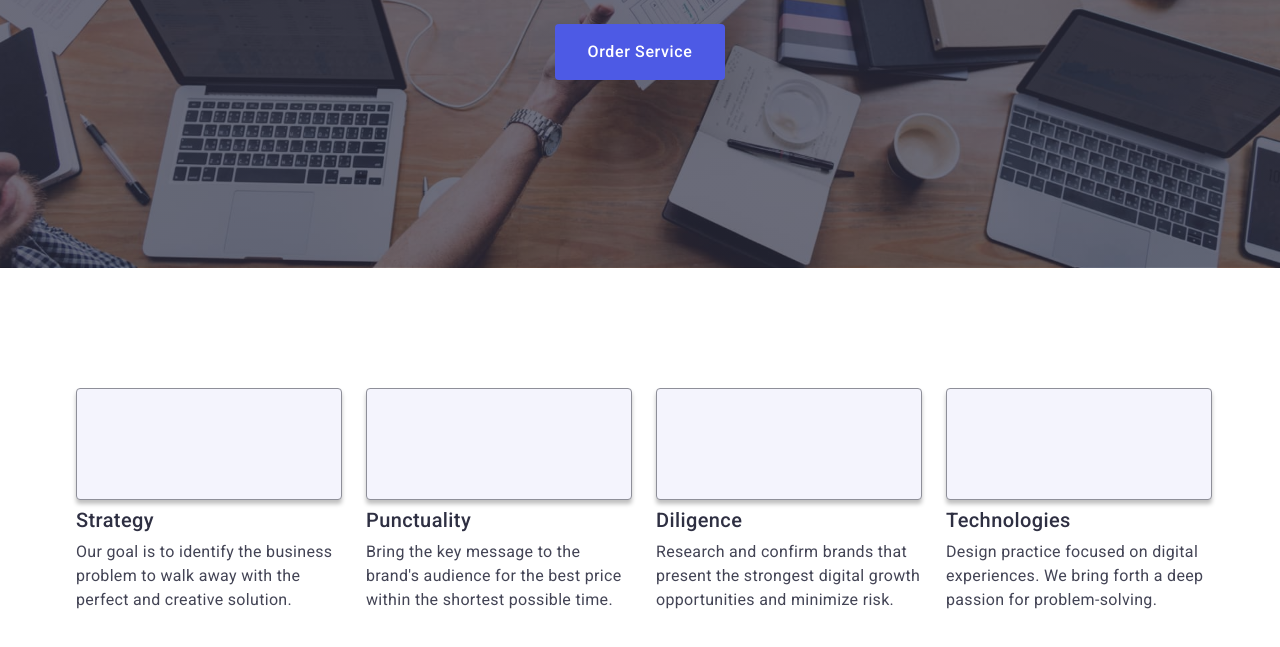
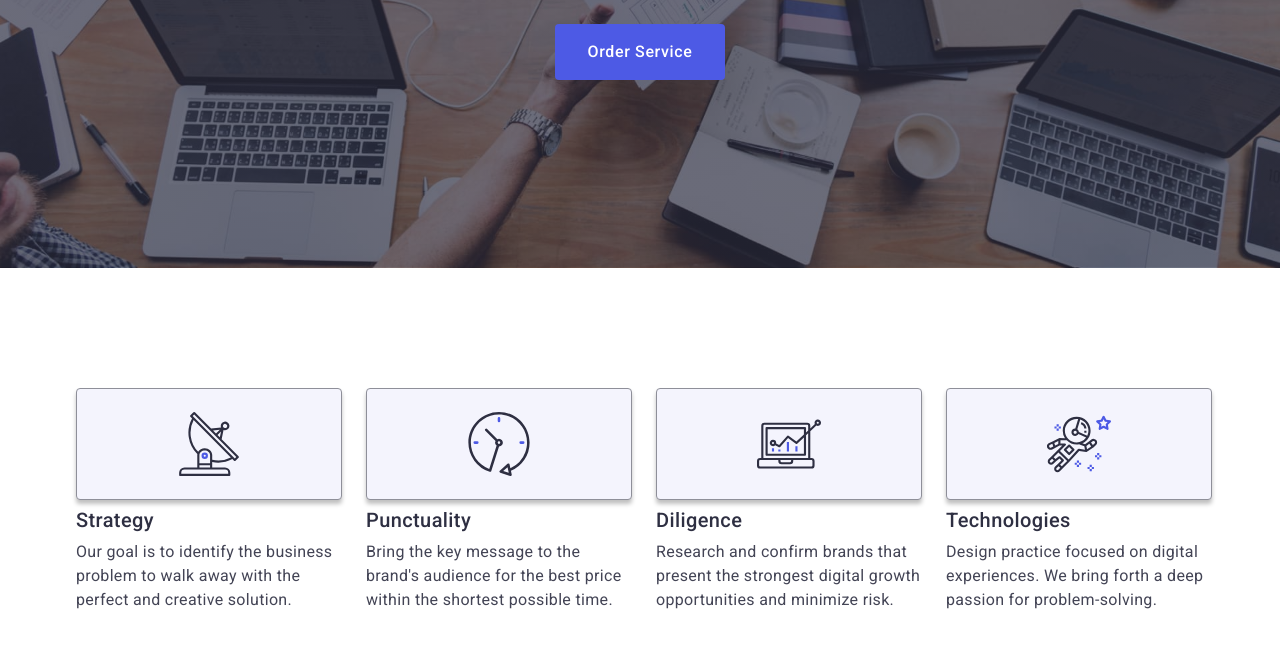
Before and after one commit to Andrey-Alohin/goit-markup-hw-04, a plain HTML site: page index.html in a window 1280 px wide. Shown: the part 405-1052 px from the top of the page. Drawn offline with nearby package versions, Linux system fonts and the light colour scheme.

Commit message:
svg icons

```diff
--- a/index.html
+++ b/index.html
@@ -42,7 +42,7 @@
                 <ul class="advantages-list">
                     <li class="advantages-item">
                         <div class="item-icon-container">
-                            <svg class="advantages-item-icon" width="64" height="64"><use href="./images/icons/icons.svg#antenna-icon"></use></svg>
+                            <svg class="advantages-item-icon" width="64" height="64"><use href="./images/icons.svg#antenna-icon"></use></svg>
                         </div>
                         <h3 class="advantages-item-title">Strategy</h3>
                         <p class="advantages-item-text">
@@ -51,7 +51,7 @@
                     </li>
                     <li class="advantages-item">
                         <div class="item-icon-container">
-                            <svg class="advantages-item-icon" width="64" height="64"><use href="./images/icons/icons.svg#clock-icon"></use></svg>
+                            <svg class="advantages-item-icon" width="64" height="64"><use href="./images/icons.svg#clock-icon"></use></svg>
                         </div>
                         <h3 class="advantages-item-title">Punctuality</h3>
                         <p class="advantages-item-text">
@@ -60,7 +60,7 @@
                     </li>
                     <li class="advantages-item">
                         <div class="item-icon-container">
-                            <svg class="advantages-item-icon" width="64" height="64"><use href="./images/icons/icons.svg#diagram-icon"></use></svg>
+                            <svg class="advantages-item-icon" width="64" height="64"><use href="./images/icons.svg#diagram-icon"></use></svg>
                         </div>
                         <h3 class="advantages-item-title">Diligence</h3>
                         <p class="advantages-item-text">
@@ -69,7 +69,7 @@
                     </li>
                     <li class="advantages-item">
                         <div class="item-icon-container">
-                            <svg class="advantages-item-icon" width="64" height="64"><use href="./images/icons/icons.svg#astronaut-icon"></use></svg>
+                            <svg class="advantages-item-icon" width="64" height="64"><use href="./images/icons.svg#astronaut-icon"></use></svg>
                         </div>
                         <h3 class="advantages-item-title">Technologies</h3>
                         <p class="advantages-item-text">
```
